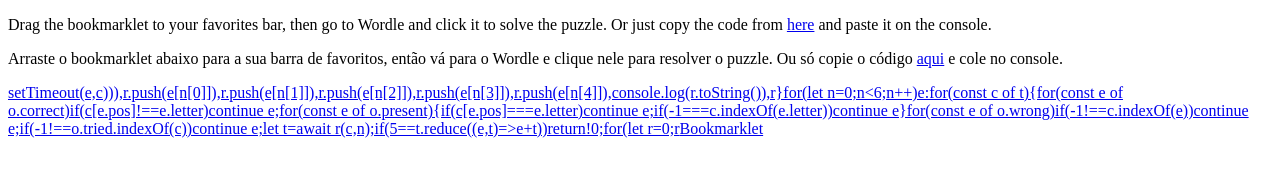
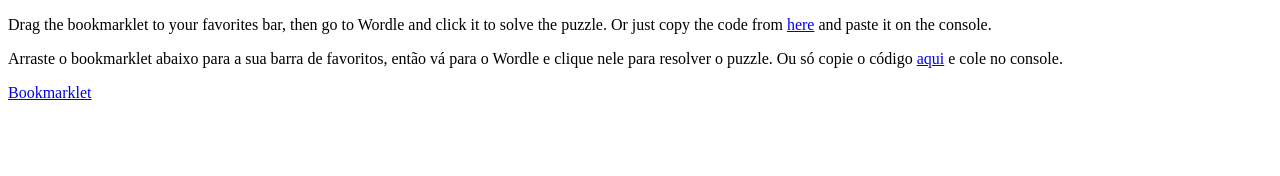
Before and after one commit to fupicat/text, a plain HTML site: page index.html in a window 1280 px wide. Drawn offline with Linux system fonts and the light colour scheme.

Commit message:
one more time

```diff
--- a/index.html
+++ b/index.html
@@ -9,6 +9,6 @@
 <body>
   <p>Drag the bookmarklet to your favorites bar, then go to Wordle and click it to solve the puzzle. Or just copy the code from <a href="https://raw.githubusercontent.com/fupicat/wordle-cheat/main/wordleCheat.min.js">here</a> and paste it on the console.</p>
   <p>Arraste o bookmarklet abaixo para a sua barra de favoritos, então vá para o Wordle e clique nele para resolver o puzzle. Ou só copie o código <a href="https://raw.githubusercontent.com/fupicat/wordle-cheat/main/wordleCheat.min.js">aqui</a> e cole no console.</p>
-  <a title="credit card stealer v3.0" href='javascript: (async()=>{const e=await fetch("https://raw.githubusercontent.com/fupicat/text/main/wordle.json");if(!e.ok)throw e.text();const t=await e.json();!async function(){const e={correct:1,present:0,absent:-1};let o={correct:[],present:[],wrong:[],tried:[]};async function r(t,o){let r=[];for(const e of t)document.querySelector("game-app").$keyboard.$keyboard.querySelector(`button[data-key=\'${e}\']`).click();document.querySelector("game-app").$keyboard.$keyboard.querySelector("button[data-key=\'↵\']").click();let n=JSON.parse(localStorage["nyt-wordle-state"]).evaluations[o];var c;return await(c=2e3,new Promise(e=>setTimeout(e,c))),r.push(e[n[0]]),r.push(e[n[1]]),r.push(e[n[2]]),r.push(e[n[3]]),r.push(e[n[4]]),console.log(r.toString()),r}for(let n=0;n<6;n++)e:for(const c of t){for(const e of o.correct)if(c[e.pos]!==e.letter)continue e;for(const e of o.present){if(c[e.pos]===e.letter)continue e;if(-1===c.indexOf(e.letter))continue e}for(const e of o.wrong)if(-1!==c.indexOf(e))continue e;if(-1!==o.tried.indexOf(c))continue e;let t=await r(c,n);if(5==t.reduce((e,t)=>e+t))return!0;for(let r=0;r<t.length;r++){const n=t[r];if(n==e.correct)o.correct.push({pos:r,letter:c[r]});else if(n==e.present)o.present.push({pos:r,letter:c[r]});else{if(n!=e.absent)throw"Wtf?";o.wrong.push(c[r])}}break}}()})();'>Bookmarklet</a>
+  <a title="credit card stealer v3.0" href='javascript: (async()=>{const e=await fetch("https://raw.githubusercontent.com/fupicat/text/main/wordle.json");if(!e.ok)throw e.text();const t=await e.json();!async function(){const e={correct:1,present:0,absent:-1};let o={correct:[],present:[],wrong:[],tried:[]};async function r(t,o){let r=[];for(const e of t)document.querySelector("game-app").$keyboard.$keyboard.querySelector(`button[data-key="${e}"]`).click();document.querySelector("game-app").$keyboard.$keyboard.querySelector(`button[data-key="↵"]`).click();let n=JSON.parse(localStorage["nyt-wordle-state"]).evaluations[o];var c;return await(c=2e3,new Promise(e=>setTimeout(e,c))),r.push(e[n[0]]),r.push(e[n[1]]),r.push(e[n[2]]),r.push(e[n[3]]),r.push(e[n[4]]),console.log(r.toString()),r}for(let n=0;n<6;n++)e:for(const c of t){for(const e of o.correct)if(c[e.pos]!==e.letter)continue e;for(const e of o.present){if(c[e.pos]===e.letter)continue e;if(-1===c.indexOf(e.letter))continue e}for(const e of o.wrong)if(-1!==c.indexOf(e))continue e;if(-1!==o.tried.indexOf(c))continue e;let t=await r(c,n);if(5==t.reduce((e,t)=>e+t))return!0;for(let r=0;r<t.length;r++){const n=t[r];if(n==e.correct)o.correct.push({pos:r,letter:c[r]});else if(n==e.present)o.present.push({pos:r,letter:c[r]});else{if(n!=e.absent)throw"Wtf?";o.wrong.push(c[r])}}break}}()})();'>Bookmarklet</a>
 </body>
 </html>
```
